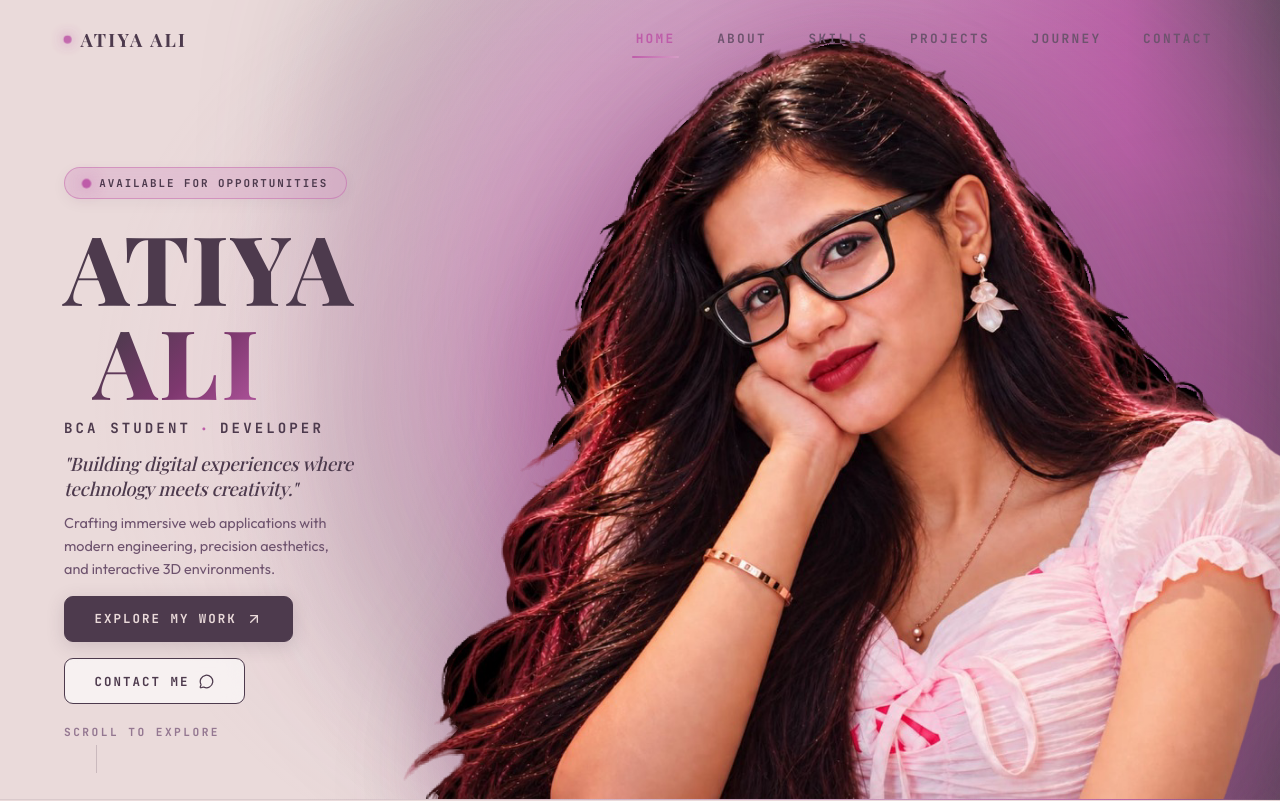
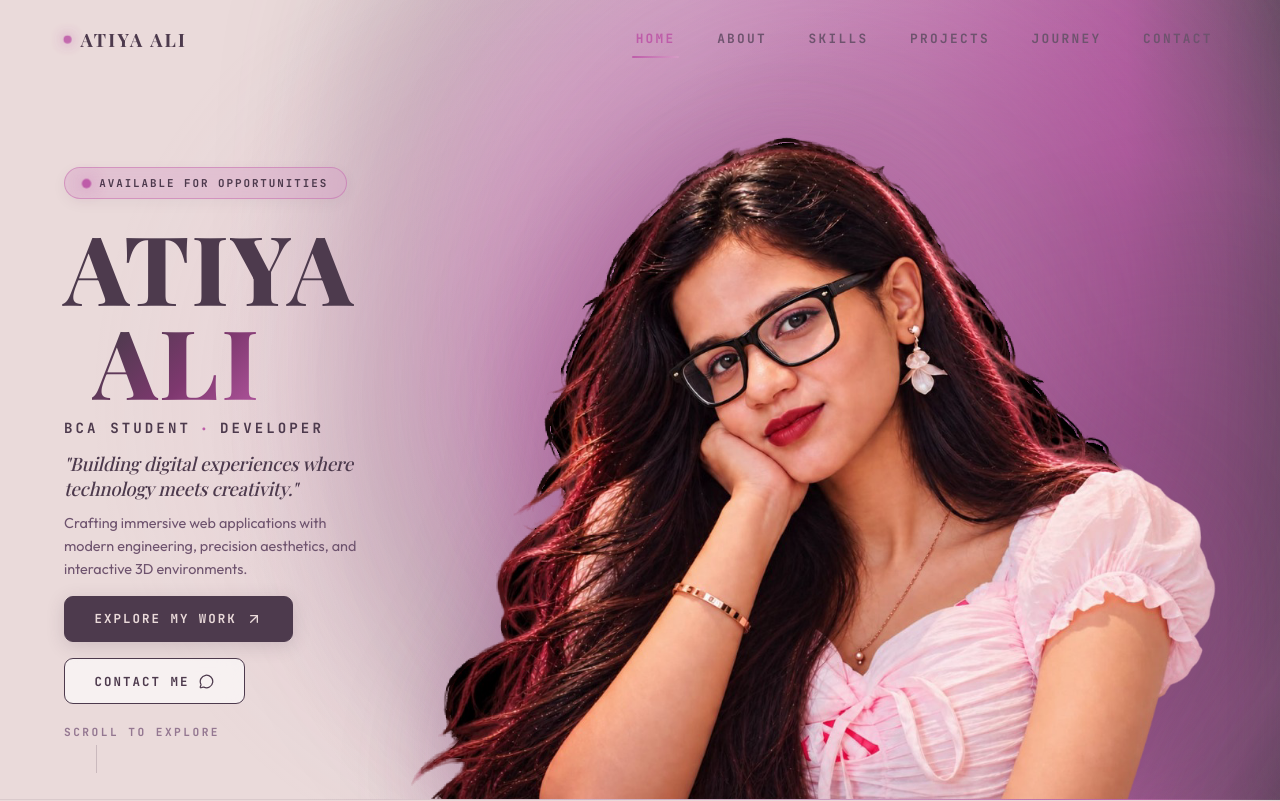
Before and after one commit to Atiya1231/Portfolio, a React (Vite) app: page / in a window 1280 px wide. Shown: the top 801 px of the page. Built offline with nearby package versions, Linux system fonts and the light colour scheme; a web font is replaced by a local one.

Commit message:
fix(hero): adjust portrait height to leave 28px breathing space below navbar while anchored to bottom 0px

```diff
--- a/src/styles/hero.css
+++ b/src/styles/hero.css
@@ -406,12 +406,12 @@
   z-index: 1;
 }
 
-/* Seamless Portrait Container: Exact 5-10px Top Breathing Space & Anchored to Bottom: 0px */
+/* Seamless Portrait Container: 25-40px Navbar Clearance & Anchored to Bottom: 0px */
 .hero-portrait-wrapper {
   position: relative;
   z-index: 2;
-  height: calc(100dvh - 8px);
-  max-height: calc(100dvh - 8px);
+  height: calc(100dvh - var(--nav-height) - 1.8rem);
+  max-height: calc(100dvh - var(--nav-height) - 1.8rem);
   width: auto;
   max-width: none;
   display: flex;
@@ -431,7 +431,7 @@
   height: 100%;
   width: auto;
   max-width: none;
-  max-height: calc(100dvh - 8px);
+  max-height: calc(100dvh - var(--nav-height) - 1.8rem);
   object-fit: contain;
   object-position: right bottom;
   display: block;
```
